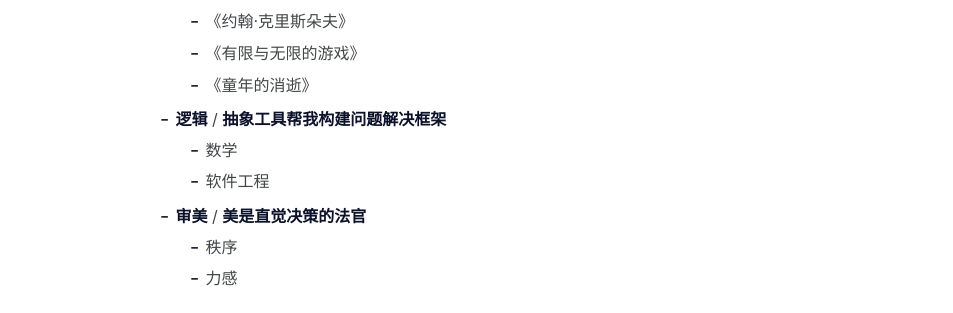
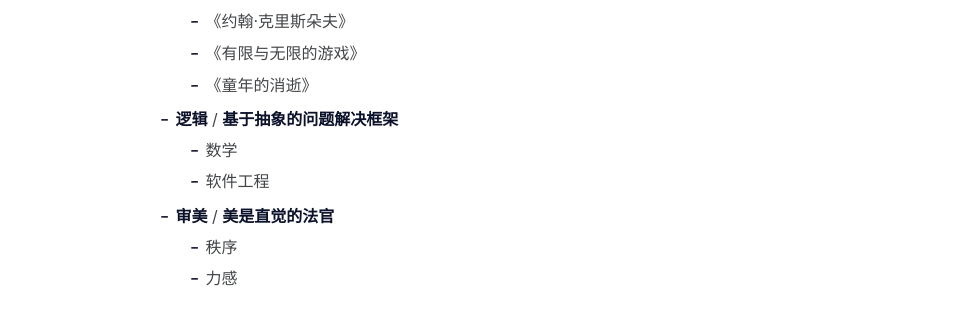
Before and after one commit to gaotianchi/gaotianchi.github.io, a Jekyll site: the page built from about.md, in a window 1280 px wide. Shown: the part 899-1212 px from the top of the page, without its empty margins (163-1116 px from the left). Built offline with Jekyll 4.4.1, drawn with Linux system fonts in a browser that asks for light colours.

Commit message:
update about.md

```diff
--- a/about.md
+++ b/about.md
@@ -32,11 +32,11 @@ title: 关于
 	- 《有限与无限的游戏》
 	- 《童年的消逝》
 
-- **逻辑** / **抽象工具帮我构建问题解决框架**
+- **逻辑** / **基于抽象的问题解决框架**
 	- 数学
 	- 软件工程
 
-- **审美** / **美是直觉决策的法官**
+- **审美** / **美是直觉的法官**
 	- 秩序
 	- 力感
 
```
Also changed, not shown: other parts of about.md (+2 -2 lines).
